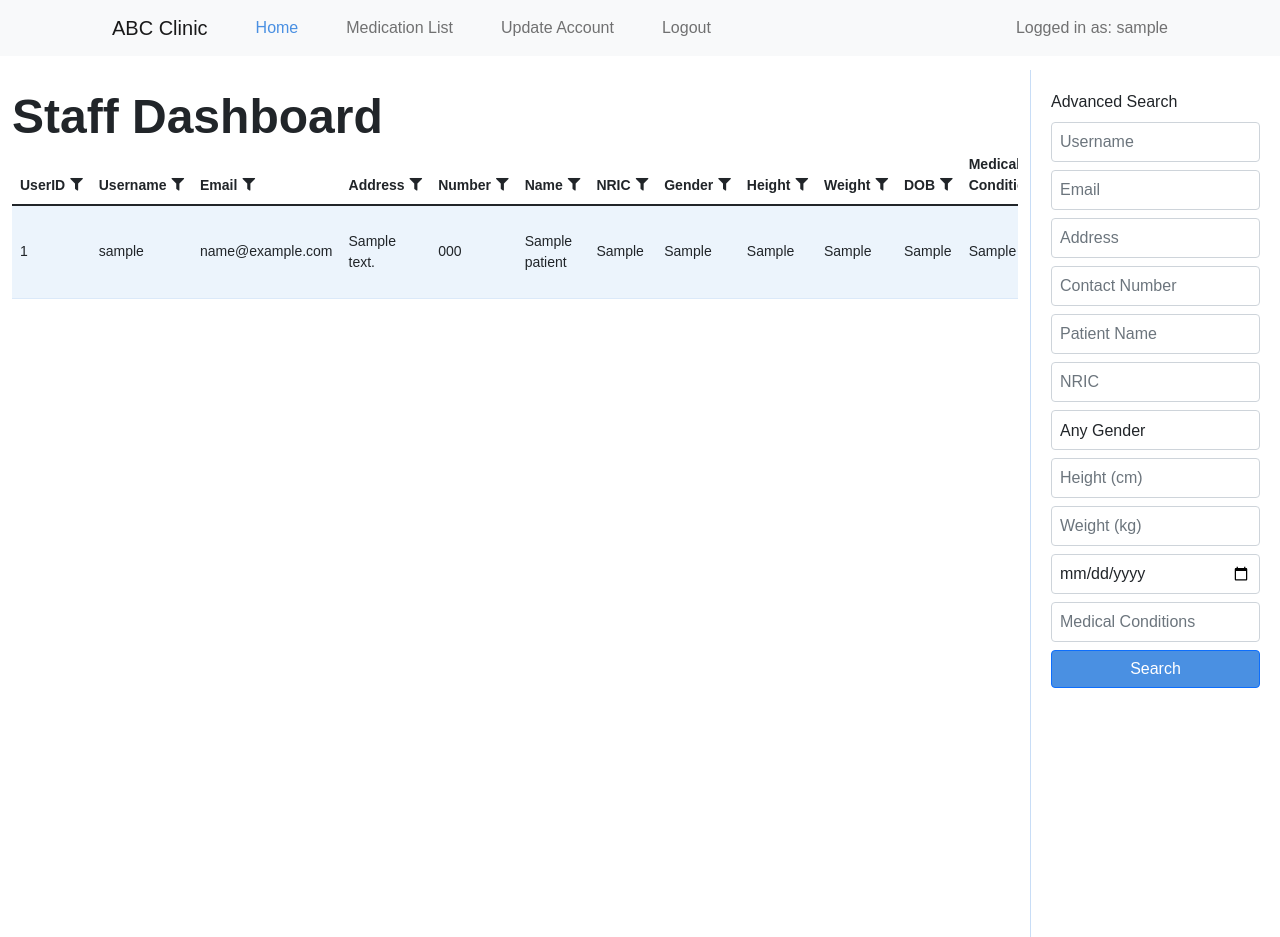
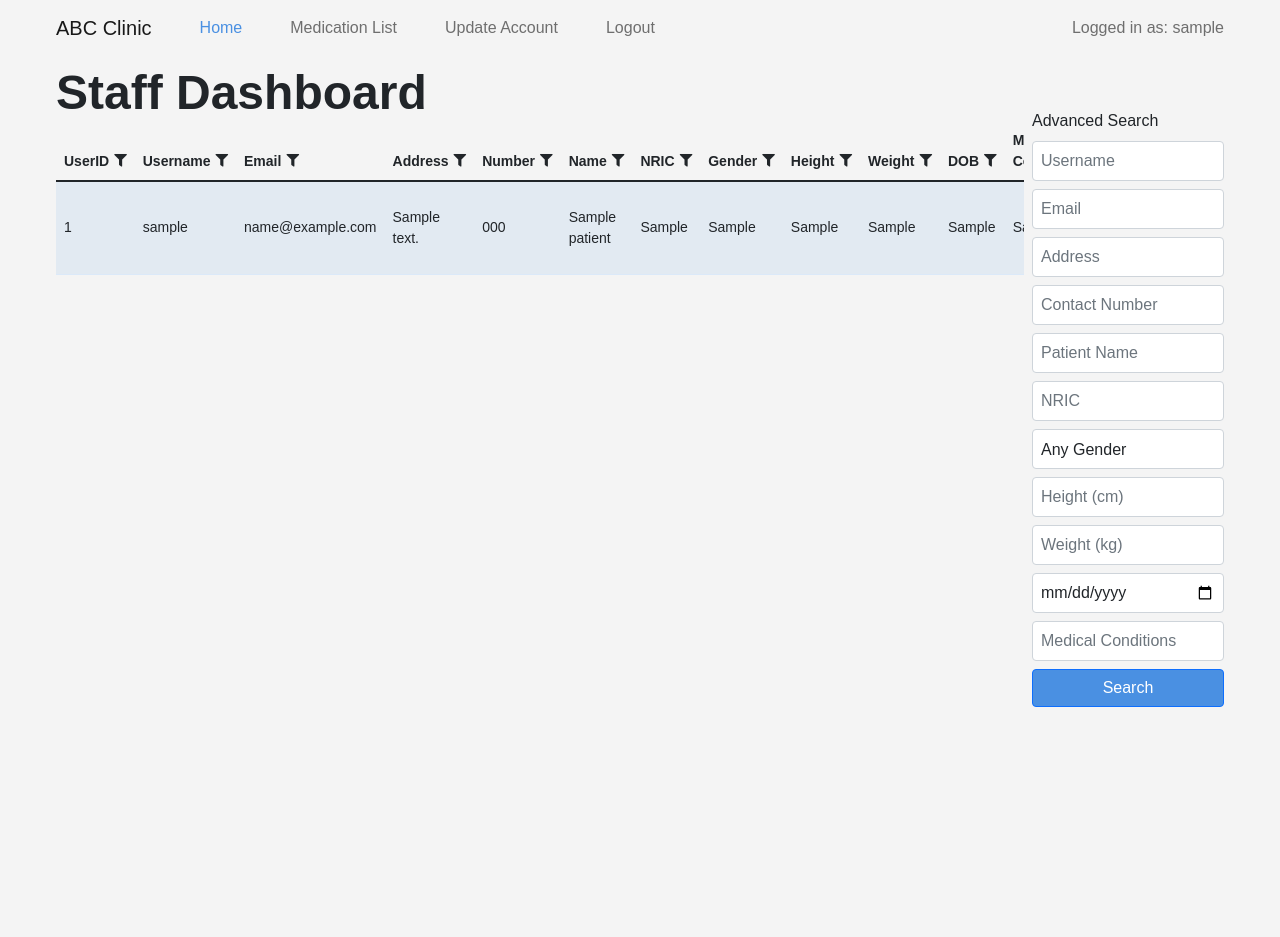
Before and after one commit to glenngx/INF2003-P2-Group15, a Flask app: page /staff_dashboard in a window 1280 px wide. Run offline with Flask 3, Linux system fonts and the light colour scheme; the visitor is signed in with stand-in values (Sample User, id 1); tables that the repository leaves empty or names only in its code hold one stand-in row (values such as "Sample post").

Commit message:
organise codes

```diff
--- a/static/css/main.css
+++ b/static/css/main.css
@@ -26,9 +26,13 @@ h1{
 
 .btn-primary{background-color:var(--color-primary);}
 
-.navbar{
-    padding-right: 100px;
-    padding-left: 100px;
+.bg-light{
+    background-color: var(--color-secondary) !important;
+}
+
+nav .container-fluid {
+    padding-right: 56px;
+    padding-left: 56px;
 }
 
 .navbar-brand{margin-right: 24px !important;}
--- a/static/css/register.css
+++ b/static/css/register.css
@@ -44,7 +44,7 @@ h1 {
     background-image: url(../images/pexels-alex-green-5699432.jpg);
     background-size: cover;
     background-repeat: none;
-    background-position: 89% 50%;
+    background-position: 100% 50%;
 }
 
 form {
--- a/static/css/staff_dashboard.css
+++ b/static/css/staff_dashboard.css
@@ -1,10 +1,14 @@
+body{background-color: var(--color-secondary);}
+
 h1 {
-    margin-top: 32px;
+    margin-top: 8px;
 }
 
 .container-fluid {
     text-align: center;
     width: 100%;
+    padding-right: 56px;
+    padding-left: 56px;
 }
 
 .container-content {
@@ -18,17 +22,139 @@ h1 {
 }
 
 .table {
-    width: 80vw;
+    width: 100%;
     margin: 0 auto;
     text-align: left;
     --bs-table-striped-bg: rgba(74, 144, 226, 0.1);
     border-color: #dbe9f9;
+    table-layout: auto;
 }
 
 td {
     vertical-align: middle;
 }
 
+th {
+    position: relative;
+}
+
+.filter-header {
+    display: inline-flex;
+    align-items: center;
+    gap: 5px;
+}
+
+.filter-container {
+    display: none;
+    position: absolute;
+    top: 100%;
+    left: 0;
+    z-index: 9999;
+    background-color: white;
+    padding: 10px;
+    box-shadow: 0px 4px 8px rgba(0,0,0,0.1);
+    border: 1px solid #ddd;
+    width: 200px;
+    max-height: 150px;
+    overflow-y: auto;
+}
+
+.filter-icon {
+    cursor: pointer;
+    font-size: 0.9em;
+}
+
+.filter-input {
+    width: 100%;
+}
+
+.filter-container.active {
+    display: block;
+}
+
+.table-container {
+    position: relative;
+    overflow: visible;
+}
+
+.clear-filters {
+    margin-top: 10px;
+}
+
+.row {
+    display: flex;
+    width: 100%;
+    height: fit-content;
+    padding: 0;
+    margin: 0;
+}
+
+.column {
+    padding: 0;
+    display: flex;
+    justify-content: center;
+    align-items: center;
+}
+
+.rightcol {
+    width: 200px;
+    position: fixed;
+    top: 77px;
+    right: 56px;
+    height: 100%;
+    padding-left: 8px;
+    display: flex;
+    flex-direction: column;
+    z-index: 1;
+    overflow-y: auto;
+}
+
+.leftcol {
+    display: block;
+    width: calc(100% - 200px);
+    overflow-x: auto;
+    display: flex;
+    justify-content: flex-start;
+    align-items: flex-start;
+}
+
+.table-responsive {
+    width: 100%;
+    overflow-x: auto;
+    font-size: 14px;
+}
+
+.content-header{display: flex;z-index: -2;width: fit-content;}
+
+.content-header h1{margin-bottom: 0 !important;}
+
+#advancedSearchForm{display: flex;width: 100%;height: 100%;}
+
+#advancedSearchForm p {
+    text-align: left;
+    margin-top: 32px;
+    margin-bottom: 8px;
+}
+
+#advancedSearchForm .row {
+    display: flex;
+    flex-direction: column;
+    gap: 8px;
+    width: 100%;
+}
+
+#advancedSearchForm .form-control {
+    width: 100%;
+    padding: 8px;
+    margin: 0;
+    box-sizing: border-box;
+    height: 40px;
+    }
+
+@media (min-width: 1024px) {
+    #filter-form{width: 100%;}
+
+}
 @media only screen and (max-height: 640px) {
     .table-container {
         max-height: 70vh;
--- a/templates/staff_dashboard.html
+++ b/templates/staff_dashboard.html
@@ -1,139 +1,9 @@
 {% extends 'base.html' %}
 
 {% block styles %}
-    <link rel="stylesheet" href="{{ url_for('static', filename='css/main.css') }}">
     <link rel="stylesheet" href="{{ url_for('static', filename='css/staff_dashboard.css') }}">
     <!-- Include Font Awesome for icons -->
     <link rel="stylesheet" href="https://cdnjs.cloudflare.com/ajax/libs/font-awesome/5.15.4/css/all.min.css">
-
-    <style>
-        .filter-header {
-            display: inline-flex;
-            align-items: center;
-            gap: 5px;
-        }
-
-        .filter-container {
-            display: none;
-            position: absolute;
-            top: 100%;
-            left: 0;
-            z-index: 9999;
-            background-color: white;
-            padding: 10px;
-            box-shadow: 0px 4px 8px rgba(0,0,0,0.1);
-            border: 1px solid #ddd;
-            width: 200px;
-            max-height: 150px;
-            overflow-y: auto;
-        }
-
-        .filter-icon {
-            cursor: pointer;
-            font-size: 0.9em;
-        }
-
-        .filter-input {
-            width: 100%;
-        }
-
-        th {
-            position: relative;
-        }
-
-        .filter-container.active {
-            display: block;
-        }
-
-        .table-container {
-            position: relative;
-            overflow: visible;
-        }
-
-        .clear-filters {
-            margin-top: 10px;
-        }
-
-        .row {
-    display: flex;
-    width: 100%;
-    height: fit-content;
-    padding: 0;
-    margin: 0;
-}
-
-.column {
-    padding: 0;
-    display: flex;
-    justify-content: center;
-    align-items: center;
-}
-
-.rightcol {
-    width: 250px;
-    position: fixed;
-    top: 70px;
-    right: 0;
-    height: 100%;
-    border-left: 1px solid rgba(74, 144, 226, 0.3);
-    padding: 20px;
-    display: flex;
-    flex-direction: column;
-    z-index: 1;
-    overflow-y: auto;
-}
-
-.leftcol {
-    display: block;
-    width: calc(100% - 250px);
-    overflow-x: auto;
-    display: flex;
-    justify-content: flex-start;
-    align-items: flex-start;
-}
-
-.table-responsive {
-    width: 100%;
-    overflow-x: auto;
-    font-size: 14px;
-}
-
-.table {
-    width: 100%;
-    table-layout: auto;
-}
-
-.content-header{display: flex;z-index: -2;width: fit-content;}
-
-.content-header h1{margin-bottom: 0 !important;}
-
-#advancedSearchForm{display: flex;width: 100%;height: 100%;}
-
-#advancedSearchForm p {
-    text-align: left;
-    margin-bottom: 8px;
-}
-
-#advancedSearchForm .row {
-    display: flex;
-    flex-direction: column;
-    gap: 8px;
-    width: 100%;
-}
-
-#advancedSearchForm .form-control {
-    width: 100%;
-    padding: 8px;
-    margin: 0;
-    box-sizing: border-box;
-    height: 40px;
-}
-
-@media (min-width: 1024px) {
-    #filter-form{width: 100%;}
-
-}
-    </style>
 {% endblock %}
 
 {% block content %}
@@ -142,6 +12,8 @@
         <h1>Staff Dashboard</h1>
     </div>
 
+    <div class="row">
+        <div class="column leftcol">
             <!-- Display Flash Messages -->
             {% with messages = get_flashed_messages(with_categories=True) %}
                 {% if messages %}
@@ -153,8 +25,6 @@
                 {% endif %}
             {% endwith %}
 
-    <div class="row">
-        <div class="column leftcol">
             <!-- Filter Form -->
             <form id="filter-form" method="GET" action="{{ url_for('staff_dashboard') }}" onkeypress="return event.keyCode != 13;">
                 <div class="table-responsive">
```
Lines whose indentation alone changed are shown as unchanged.
